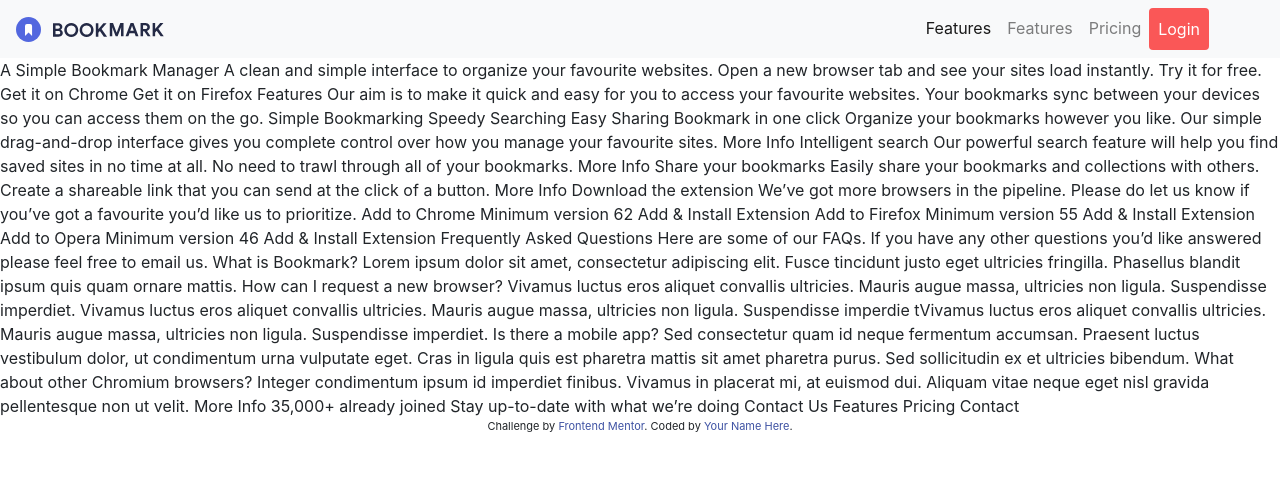
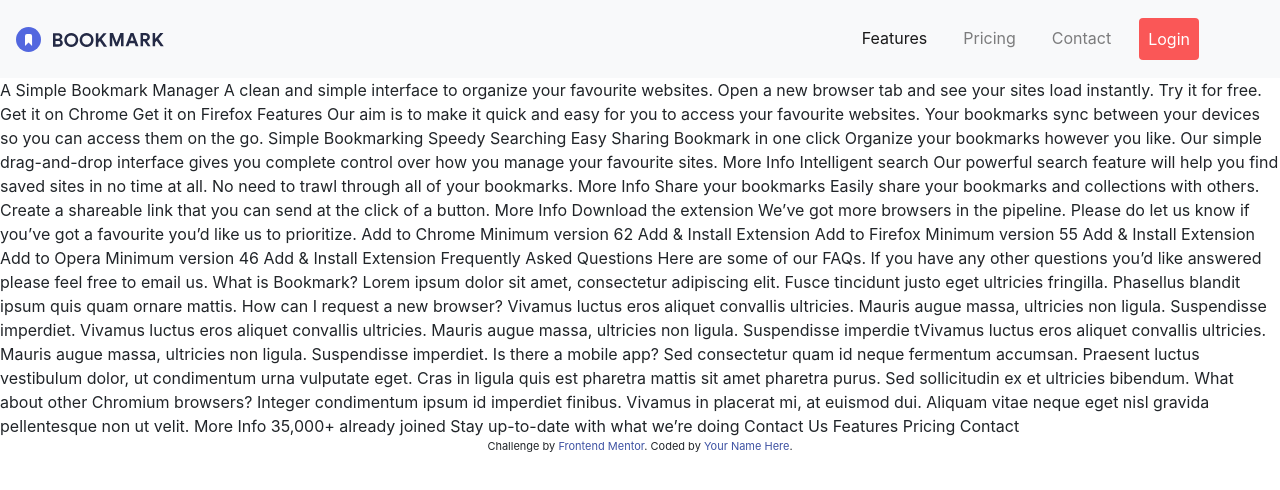
Before and after one commit to yogeshu/Yu, a plain HTML site: page index.html in a window 1280 px wide. Drawn offline with nearby package versions, Linux system fonts and the light colour scheme.

Commit message:
the nav added with mobile view

```diff
--- a/index.html
+++ b/index.html
@@ -26,17 +26,17 @@
           </button>
           <div class="collapse navbar-collapse " id="navbarNav">
             <ul class="navbar-nav ml-auto item-nav">
-              <li class="nav-item active">
+              <li class="nav-item active nav-sec">
                 <a class="nav-link" href="#">  Features
                     <span class="sr-only">(current)</span></a>
               </li>
-              <li class="nav-item">
-                <a class="nav-link" href="#">Features</a>
-              </li>
-              <li class="nav-item">
+              <li class="nav-item nav-sec">
                 <a class="nav-link" href="#">Pricing</a>
               </li>
-              <li class="nav-item">
+              <li class="nav-item  nav-sec">
+                <a class="nav-link" href="#">Contact</a>
+              </li>
+              <li class="nav-item nav-sec">
                 <a class="nav-link btn login-btn" href="#" tabindex="-1" aria-disabled="true">Login</a>
               </li>
             </ul>
--- a/index.scss
+++ b/index.scss
@@ -1,15 +1,29 @@
 $soft-color: hsl(0, 94%, 66%);
+
+*{
+    margin: 0;
+    padding: 0;
+    box-sizing: border-box;
+}
 
 
 
+body{
 
-
+}
 
 
 
 .item-nav{
     margin-right: 5%!important;
 }
+
+.nav-sec{
+    margin:10px !important;
+}
+.nav-link:hover{
+    color: $soft-color !important;
+}
 .login-btn{
     background: $soft-color;
     color: #fff !important;
```
Also changed, not shown: index.css, 1 other file.
